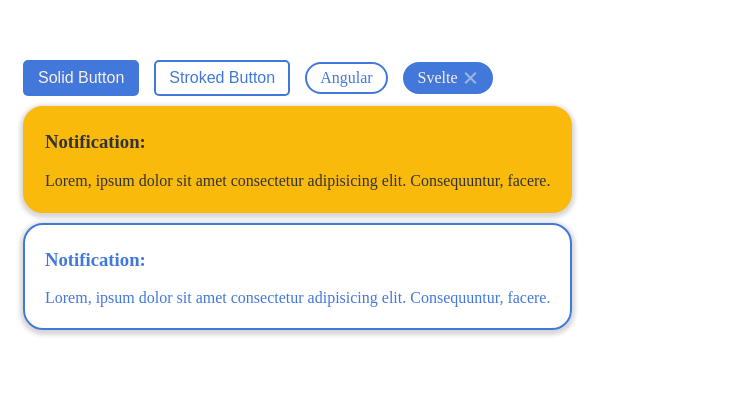
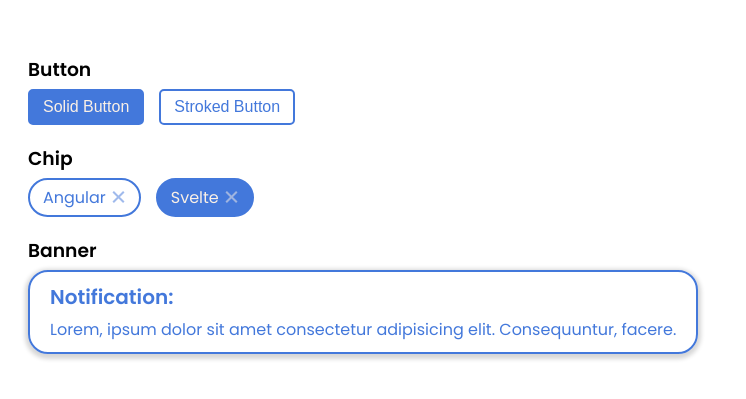
Before and after one commit to DMezhenskyi/angular-directive-composition-api-demo, an Angular app: page / in a window 1280 px wide. Shown: the part 213-612 px from the top of the page, without its empty margins (0-746 px from the left). Built offline with nearby package versions, Linux system fonts and the light colour scheme.

Commit message:
improved view

```diff
--- a/src/app/app.component.html
+++ b/src/app/app.component.html
@@ -1,26 +1,14 @@
 <main>
+  <h3>Button</h3>
   <button canColor canDisable canAppearance dfButton>Solid Button</button>
-  <button canColor canDisable canAppearance dfButton appearance="stroked">
-    Stroked Button
-  </button>
-  <app-chip canColor canDisable canAppearance [appearance]="'stroked'"
-    >Angular</app-chip
-  >
-  <app-chip
-    canColor
-    canDisable
-    canAppearance
-    [appearance]="'solid'"
-    [removable]="true"
-    >Svelte</app-chip
-  >
-  <app-banner canColor canAppearance color="secondary" appearance="solid">
-    <p>
-      Lorem, ipsum dolor sit amet consectetur adipisicing elit. Consequuntur,
-      facere.
-    </p>
-  </app-banner>
-  <app-banner canColor canAppearance color="primary" appearance="stroked">
+  <button canColor canDisable canAppearance dfButton [appearance]="'stroked'">Stroked Button</button>
+
+  <h3>Chip</h3>
+  <app-chip canColor canDisable canAppearance [appearance]="'stroked'" [removable]="true">Angular</app-chip>
+  <app-chip canColor canDisable canAppearance [appearance]="'solid'" [removable]="true">Svelte</app-chip>
+
+  <h3>Banner</h3>
+  <app-banner canColor canAppearance [color]="'primary'" [appearance]="'stroked'">
     <p>
       Lorem, ipsum dolor sit amet consectetur adipisicing elit. Consequuntur,
       facere.
--- a/src/app/app.component.scss
+++ b/src/app/app.component.scss
@@ -1,16 +1,20 @@
 app-banner {
-  margin-top: 10px;
-  margin-left: 15px;
+  margin-right: 15px;
 }
 app-chip {
-  margin-left: 15px;
+  margin-right: 15px;
 }
 button {
-  margin-left: 15px;
+  margin-right: 15px;
+}
+h3 {
+  margin-bottom: 5px;
 }
 :host {
   display: flex;
   height: 100vh;
   align-items: center;
   justify-items: center;
+  padding: 20px;
+  box-sizing: border-box;
 }
--- a/src/app/ui-components/banner/banner.component.scss
+++ b/src/app/ui-components/banner/banner.component.scss
@@ -1,12 +1,18 @@
 :host {
   display: block;
-  padding: 5px 20px;
+  padding: 10px 20px;
   box-sizing: border-box;
   border-radius: 20px;
   background-color: var(--bg-color);
   color: var(--text-color);
   border: solid 2px;
   box-shadow: #00000029 0px 2px 4px 3px;
+
+  h5 {
+    margin-bottom: 5px;
+    margin-top: 0;
+    font-size: 20px;
+  }
 
   &.df-solid {
     background-color: var(--bg-color);
--- a/src/app/ui-components/banner/banner.component.ts
+++ b/src/app/ui-components/banner/banner.component.ts
@@ -7,7 +7,7 @@ import {
   selector: 'app-banner',
   standalone: true,
   template: `
-    <h3>Notification:</h3>
+    <h5>Notification:</h5>
     <div class="banner-content">
       <ng-content></ng-content>
     </div>
--- a/src/index.html
+++ b/src/index.html
@@ -6,6 +6,9 @@
   <base href="/">
   <meta name="viewport" content="width=device-width, initial-scale=1">
   <link rel="icon" type="image/x-icon" href="favicon.ico">
+  <link rel="preconnect" href="https://fonts.googleapis.com">
+  <link rel="preconnect" href="https://fonts.gstatic.com" crossorigin>
+  <link href="https://fonts.googleapis.com/css2?family=Poppins:ital,wght@0,100;0,200;0,300;0,400;0,500;0,600;1,100;1,200;1,300;1,400;1,500;1,600&display=swap" rel="stylesheet">
 </head>
 <body>
   <app-root></app-root>
--- a/src/styles.scss
+++ b/src/styles.scss
@@ -1,4 +1,12 @@
 /* You can add global styles to this file, and also import other style files */
+body {
+  font-family: 'Poppins', sans-serif;
+}
+
+p {
+  margin: 0;
+}
+
 .df-primary {
   --bg-color: #4378db;
   --text-color: #faf0e6;
```
